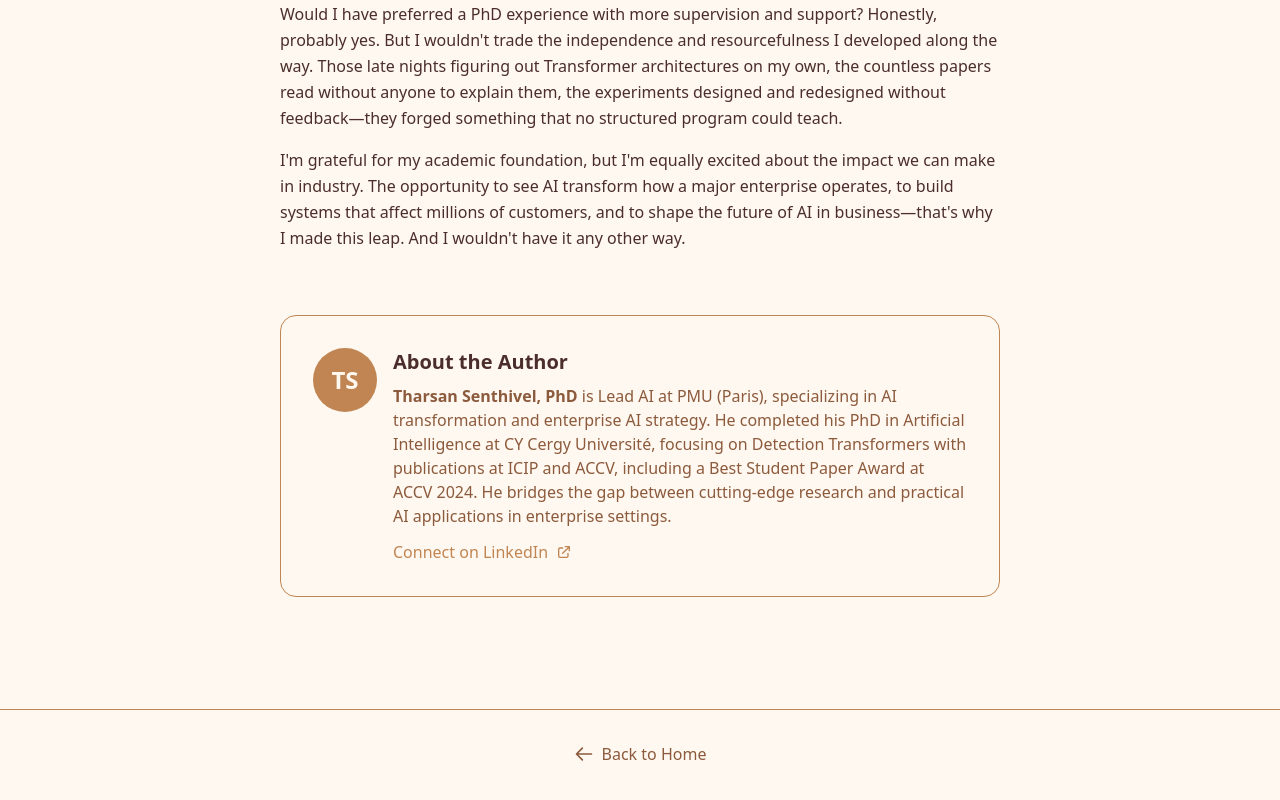
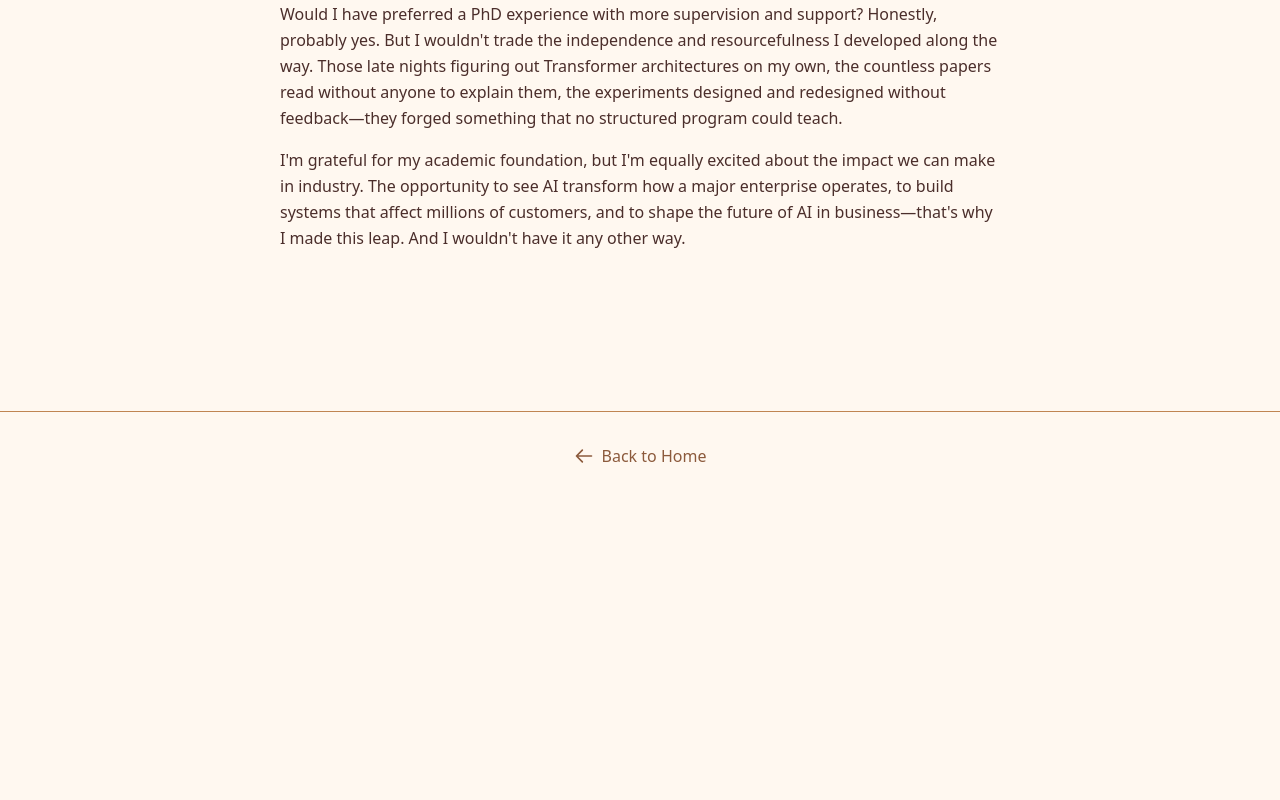
Before and after one commit to thad75/thad75.github.io, a Next.js app: page /blog/phd-to-lead-ai in a window 1280 px wide. Shown: the part 3732-4532 px from the top of the page. After the commit the page ends 4236 px from the top, so only its background shows below. Built offline with nearby package versions, Linux system fonts and the light colour scheme.

Commit message:
update latest

```diff
--- a/src/app/blog/phd-to-lead-ai/page.tsx
+++ b/src/app/blog/phd-to-lead-ai/page.tsx
@@ -284,40 +284,6 @@ export default function BlogPost() {
               this leap. And I wouldn't have it any other way.
             </p>
           </section>
-
-          {/* Author Bio */}
-          <section className="mt-16 p-8 rounded-2xl bg-[#FFF8F0] dark:bg-[#393E46] border border-[#C08552] dark:border-[#393E46]">
-            <div className="flex items-start gap-4">
-              <div className="flex-shrink-0">
-                <div className="w-16 h-16 rounded-full bg-[#C08552] flex items-center justify-center text-[#FFF8F0] text-2xl font-bold">
-                  TS
-                </div>
-              </div>
-              <div>
-                <h3 className="text-xl font-bold text-[#4B2E2B] dark:text-[#DFD0B8] mb-2">
-                  About the Author
-                </h3>
-                <p className="text-[#8C5A3C] dark:text-[#948979] mb-3">
-                  <strong>Tharsan Senthivel, PhD</strong> is Lead AI at PMU (Paris), specializing in AI transformation
-                  and enterprise AI strategy. He completed his PhD in Artificial Intelligence at CY Cergy Université,
-                  focusing on Detection Transformers with publications at ICIP and ACCV, including a Best Student Paper
-                  Award at ACCV 2024. He bridges the gap between cutting-edge research and practical AI applications
-                  in enterprise settings.
-                </p>
-                <Link
-                  href="https://linkedin.com/in/tharsansenthivel"
-                  target="_blank"
-                  rel="noopener noreferrer"
-                  className="inline-flex items-center text-[#C08552] hover:text-[#8C5A3C] dark:hover:text-[#948979] transition-colors"
-                >
-                  Connect on LinkedIn
-                  <svg className="w-4 h-4 ml-2" fill="none" stroke="currentColor" viewBox="0 0 24 24">
-                    <path strokeLinecap="round" strokeLinejoin="round" strokeWidth={2} d="M10 6H6a2 2 0 00-2 2v10a2 2 0 002 2h10a2 2 0 002-2v-4M14 4h6m0 0v6m0-6L10 14" />
-                  </svg>
-                </Link>
-              </div>
-            </div>
-          </section>
         </div>
       </main>
 
```
